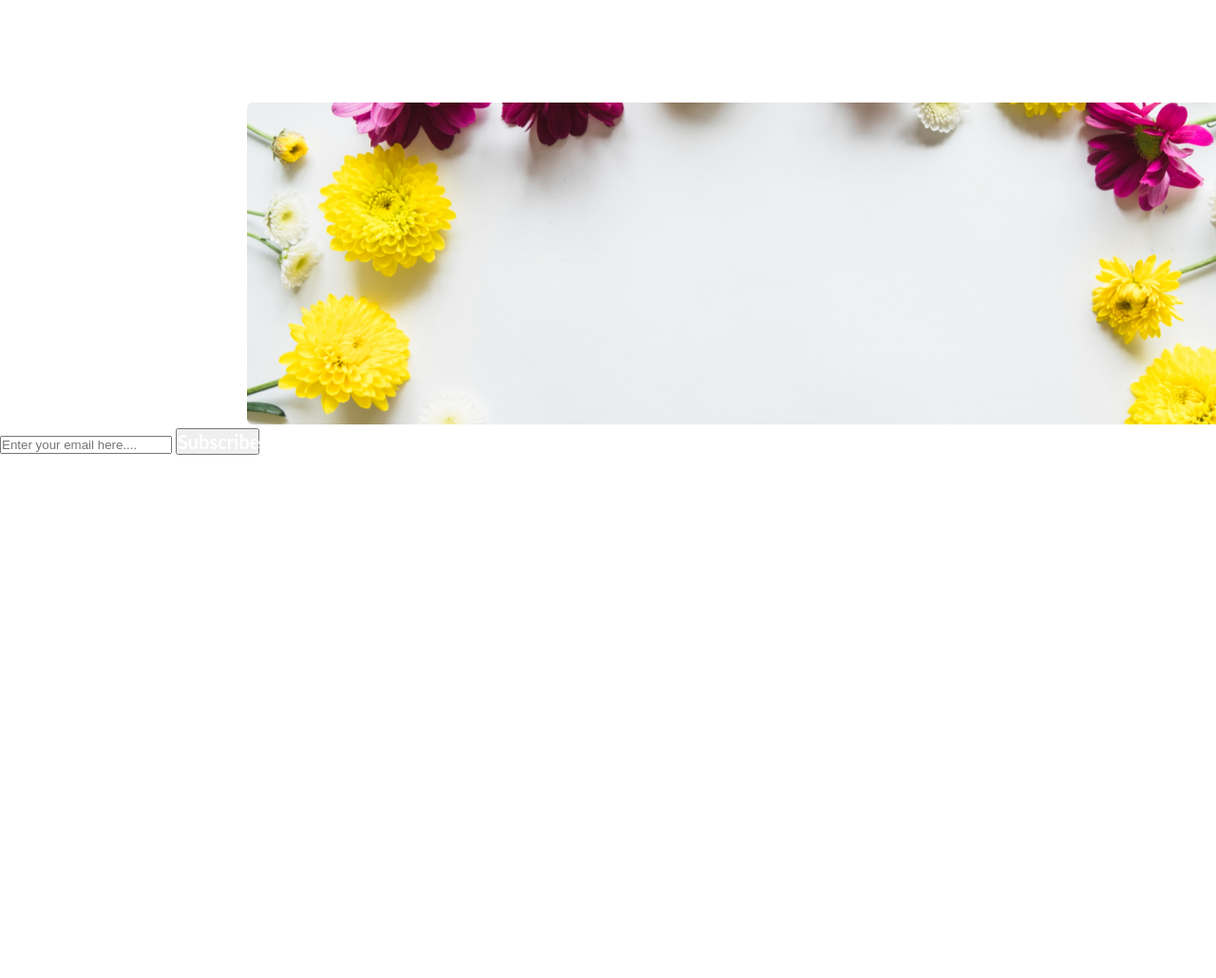
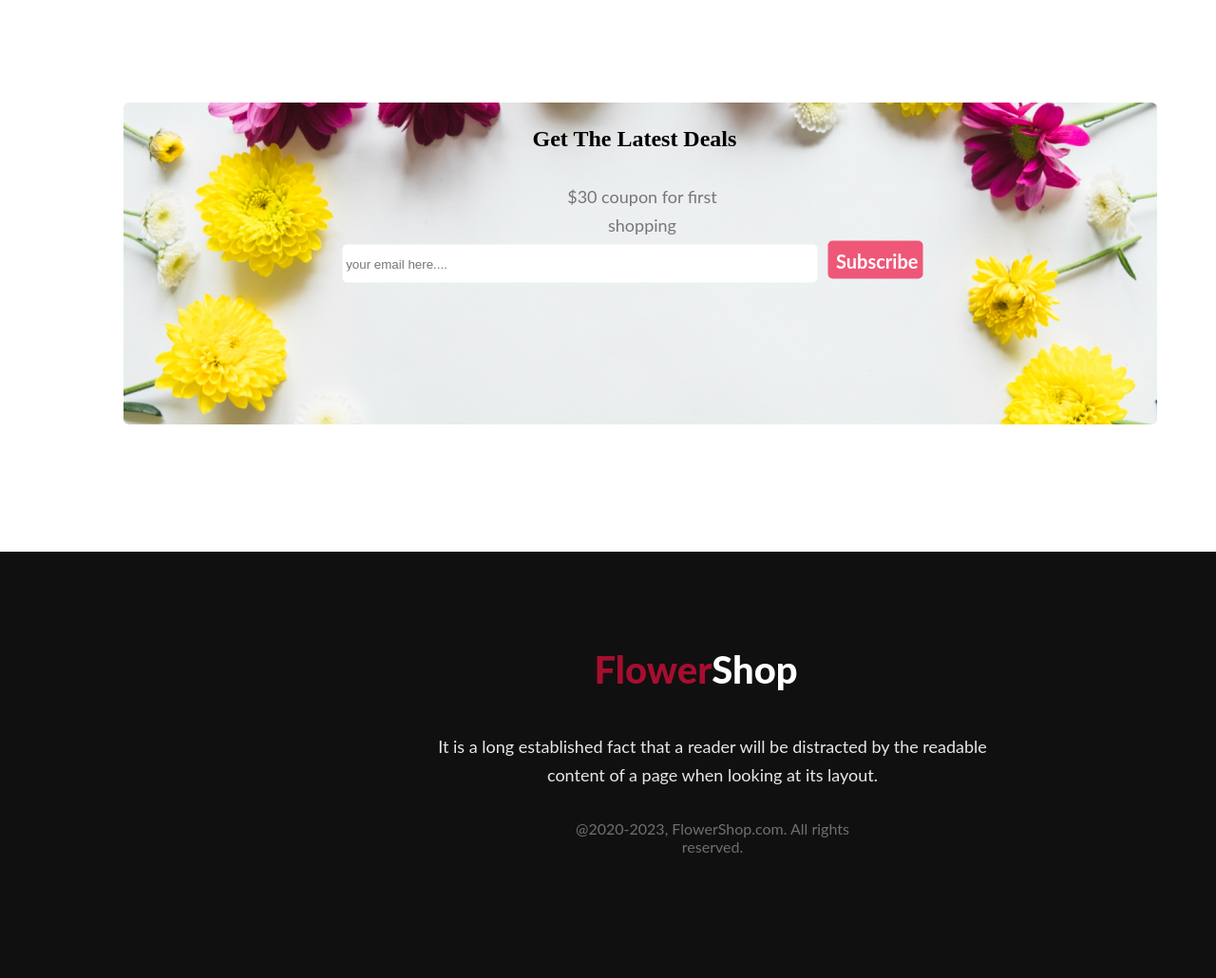
Before and after one commit to sakin111/flower-repo, a plain HTML site: page index.html in a window 1280 px wide. Shown: the part 3540-4570 px from the top of the page at 95% size. Before the commit the page ends 4019 px from the top, so only its background shows below. Drawn offline with Linux system fonts and the light colour scheme.

Commit message:
complete

```diff
--- a/index.css
+++ b/index.css
@@ -224,7 +224,7 @@ background: #E554730D;
 }
 .sec-write-a2{
 
-margin-left: 250px;
+margin-left: 220px;
 display: flex;
 flex-direction: column;
 text-align: center;
@@ -363,30 +363,76 @@ margin-left: 20px;
     margin-top: 32px;
 }
 
-.image-d{
+
+div.container{
+position: relative;
+display: inline;
+
+}
+
+
+
+
+.image-k1{
     margin-top: 400px;
     width: 85%;
     height: 100%;
-    position: relative;
     margin-left:130px;
 
 }
 
+.e-write-all{
+position: absolute;
+bottom:70px;
+left:55px;
+transform: translate(50%, -50%);
 
-.email{
+
+}
+
+
+#email{
 
   width: 500px;
   height: 40px;
   left: 40px;
+  border-radius: 5px;
+  border: none;
+
+
+}
 
 
 
+.write-h1{
+
+margin-left: 200px;
+margin-bottom: 32px;
+border-radius: 5px;
+border: none;
 }
-.e-btn{
 
-display:inline;
-width: 88px;
-height: 27.429px;
+.write-p1{
+width: 231px;
+height: 30px;
+margin-left:200px;
+color: rgba(39, 39, 39, 0.60);
+text-align: center;
+font-family: Lato;
+font-size: 18px;
+font-style: normal;
+font-weight: 400;
+line-height: 30px;
+margin-bottom: 32px;
+}
+
+
+
+.write-btn{
+
+padding: 8.5px;
+width: 100px;
+height: 40px;
 flex-direction: column;
 flex-shrink: 0;
 color: #FFF;
@@ -395,10 +441,67 @@ font-size: 20px;
 font-style: normal;
 font-weight: 700;
 line-height: normal;
+background-color:#f00d3eab ;
+border-radius: 5px;
+border: none;
+margin-left: 7px;
 }
 
-.input-email{
 
-position:absolute;
+
+
+
+
+
+.footer{
+width: 1500px;
+height: 449px;
+display: flex;
+flex-direction: column;
+align-items:center ;
+background: #111010;
+margin-top: 130px;
 
 }
+
+
+.footer-h1{
+width: 259px;
+height: 58px;
+color: #fff;
+font-family: Lato;
+font-size: 40px;
+font-style: normal;
+font-weight: 800;
+line-height: normal;
+margin-top: 100px;
+margin-left: 10px;
+}
+.footer-p{
+
+    width: 625px;
+    height: 60px;
+    color: rgba(255, 255, 255, 0.90);
+    text-align: center;
+    font-family: Lato;
+    font-size: 18px;
+    font-style: normal;
+    font-weight: 400;
+    line-height: 30px;
+    margin-top: 32px;
+}
+
+.footer-p2{
+
+width: 355px;
+height: 19px;
+color: rgba(255, 255, 255, 0.40);
+text-align: center;
+font-family: Lato;
+font-size: 16px;
+font-style: normal;
+font-weight: 400;
+line-height: normal;
+margin-top: 32px;
+
+}
--- a/index.html
+++ b/index.html
@@ -123,17 +123,38 @@
 
 <section>
 
+<div class="container">
 
-<span class="image-d">
-<img  src="../flower-repo/Flower Asset/Rectangle 9.png" alt="image9" class="image-d">
-</span>
-
-<input type="email" placeholder="Enter your email here...." id="email" name="email">
+<img  src="../flower-repo/Flower Asset/Rectangle 9.png" alt="" class="image-k1">
 
 
-<button class="e-btn">Subscribe</button>
+<span class="e-write-all">
+<h1 class="write-h1">Get The Latest Deals</h1>
+<p class="write-p1">$30 coupon for first shopping</p>
 
+ <input type="email"
+ placeholder=" your email here...." id="email" name="email"> <button class="write-btn">Subscribe</button>
+
+</span>
+</div>
 </section>
+
+
+</div>
+</main>
+
+
+<footer>
+
+
+<div class="footer">
+
+<h1 class="footer-h1"><span class="red">Flower</span>Shop</h1>
+<p class="footer-p">It is a long established fact that a reader will be distracted by the readable content of a page when looking at its layout.</p>
+
+<p class="footer-p2">@2020-2023, FlowerShop.com. All rights reserved.</p>
+
+</div>
 
 
 
@@ -141,8 +162,9 @@
 
 
 
-</div>
-</main>
+
+
+</footer>
 
 </body>
 </html>
```
